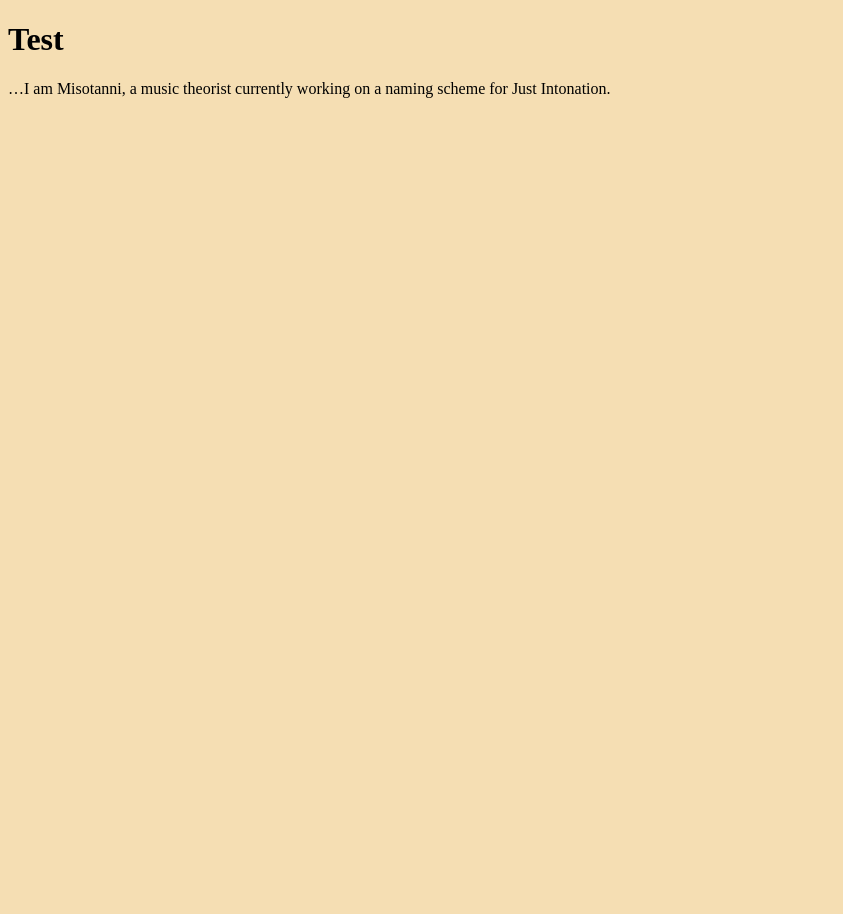
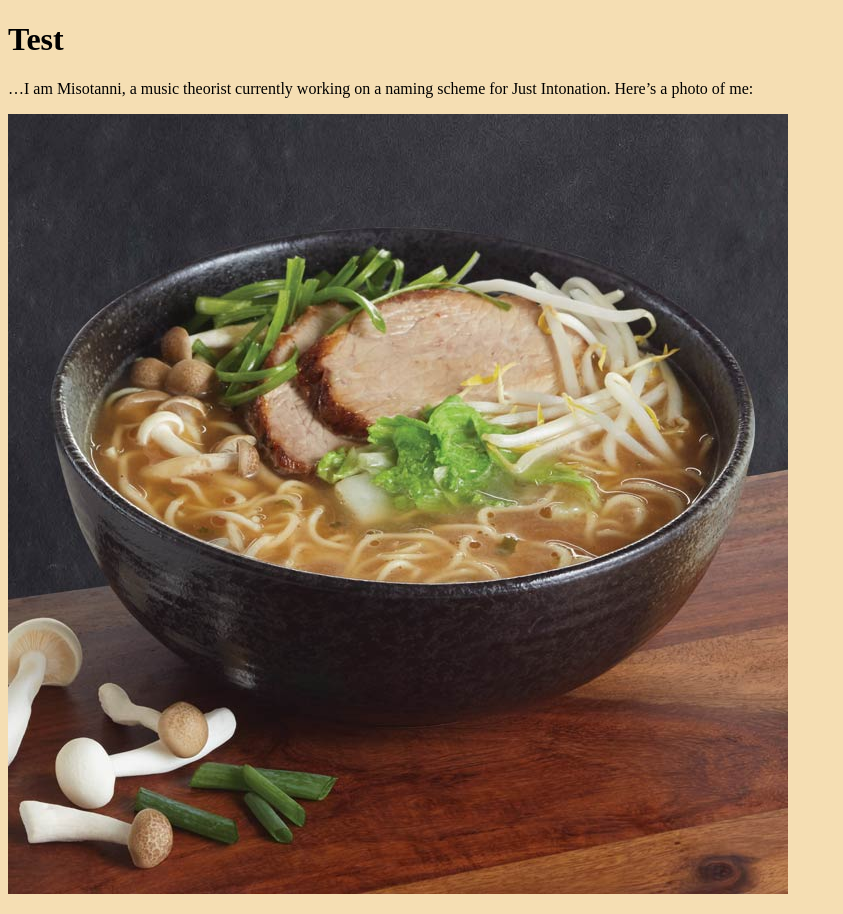
Before and after one commit to misotanni/misotanni.github.io, a Jekyll site: the page built from index.md, in a window 1280 px wide. Shown: the whole page, without its empty margins (0-843 px from the left). Built offline with Jekyll 4.4.1, drawn with Linux system fonts in a browser that asks for light colours; our own code applies the rules of GitHub Pages for plain Markdown files.

Commit message:
a little something

```diff
--- a/index.md
+++ b/index.md
@@ -1,3 +1,5 @@
 # Test
 
-…I am Misotanni, a music theorist currently working on a naming scheme for Just Intonation.
+…I am Misotanni, a music theorist currently working on a naming scheme for Just Intonation. Here's a photo of me:
+
+<img src="miso.jpg" alt="Me.">
```
Also changed, not shown: miso.jpg (added).
